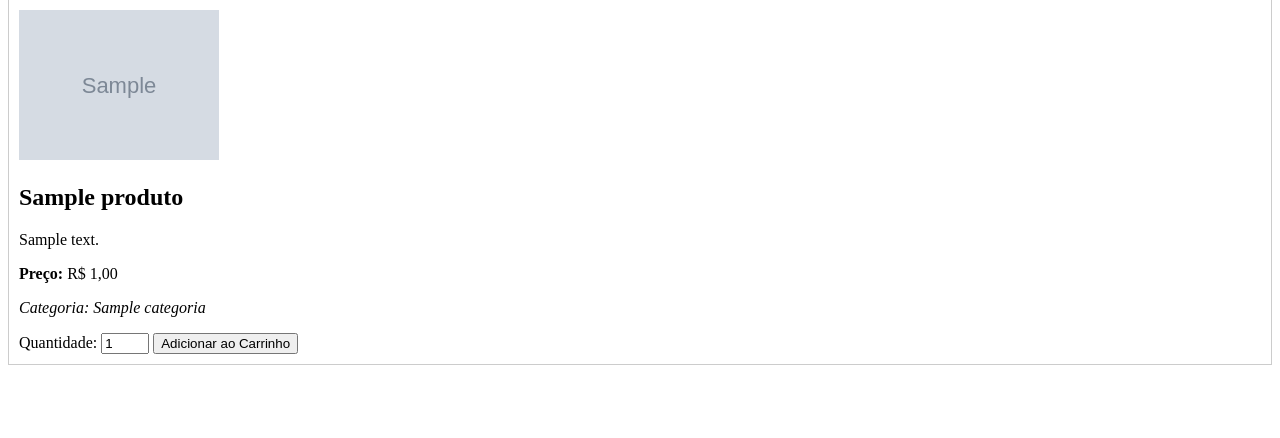
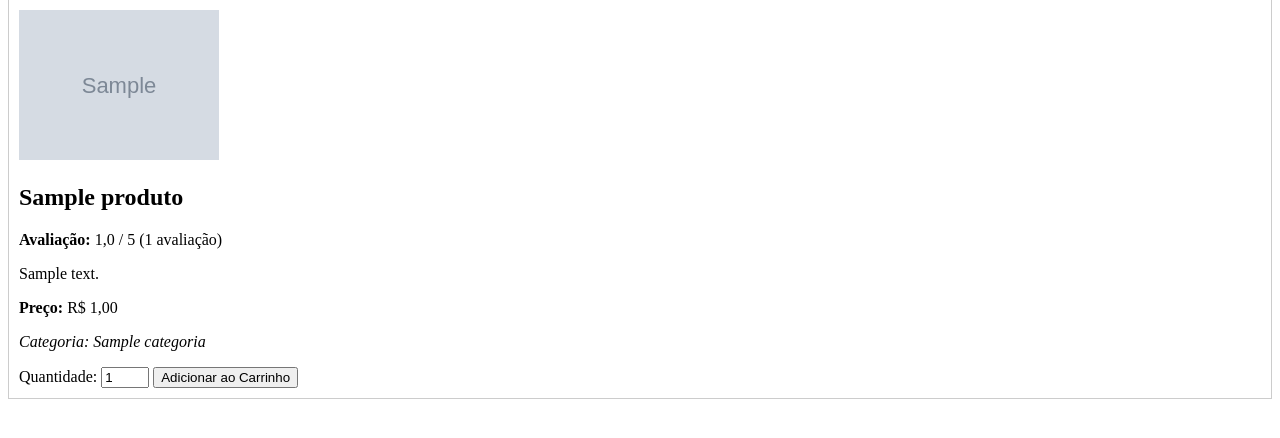
Before and after one commit to ibueno-dev/fluorita-django, a Django app: page /produtos/ in a window 1280 px wide. Shown: the part 127-565 px from the top of the page. Run offline with Django 5.2, Linux system fonts and the light colour scheme; tables that the repository leaves empty hold one stand-in row (values such as "Sample post"); grey boxes marked "Sample" are stand-in pictures.

Commit message:
adiciono no html para verificar se tem estrela e exibo

```diff
--- a/templates/loja/lista_produtos.html
+++ b/templates/loja/lista_produtos.html
@@ -14,6 +14,13 @@
                     {% endif %}
                     <h2>{{ produto.nome }}</h2>
                 </a>
+                {% if produto.contagem_avaliacoes > 0 %}
+                    <p>
+                        <strong>Avaliação:</strong>
+                        {{ produto.media_avaliacoes|floatformat:1 }} / 5
+                        ({{ produto.contagem_avaliacoes }} avaliação{{ produto.contagem_avaliacoes|pluralize }})
+                    </p>
+                {% endif %}
                 <p>{{ produto.descricao }}</p>
                 <p><strong>Preço:</strong> R$ {{ produto.preco }}</p>
                 <p><em>Categoria: {{ produto.categoria.nome }}</em></p>
```
